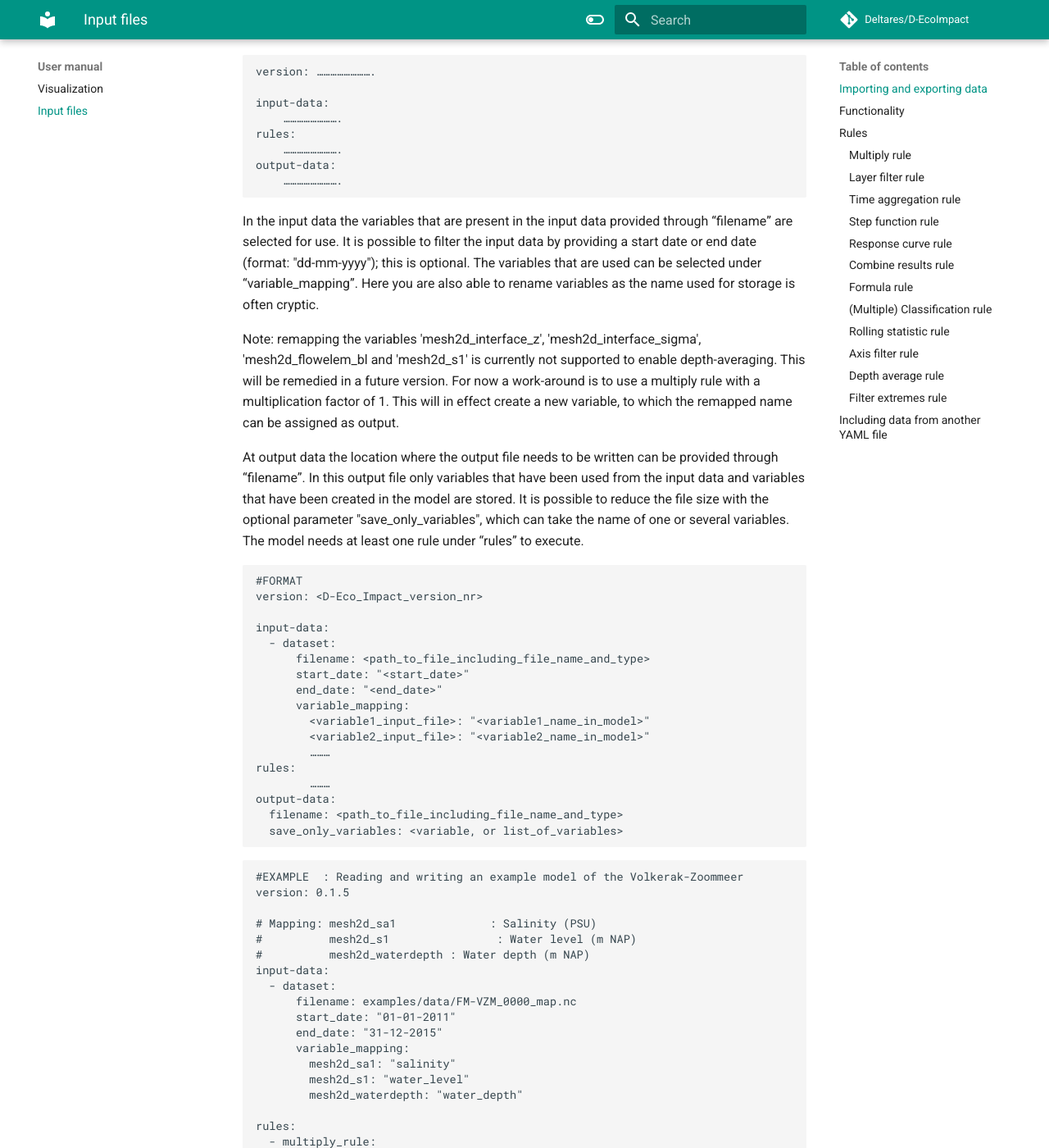
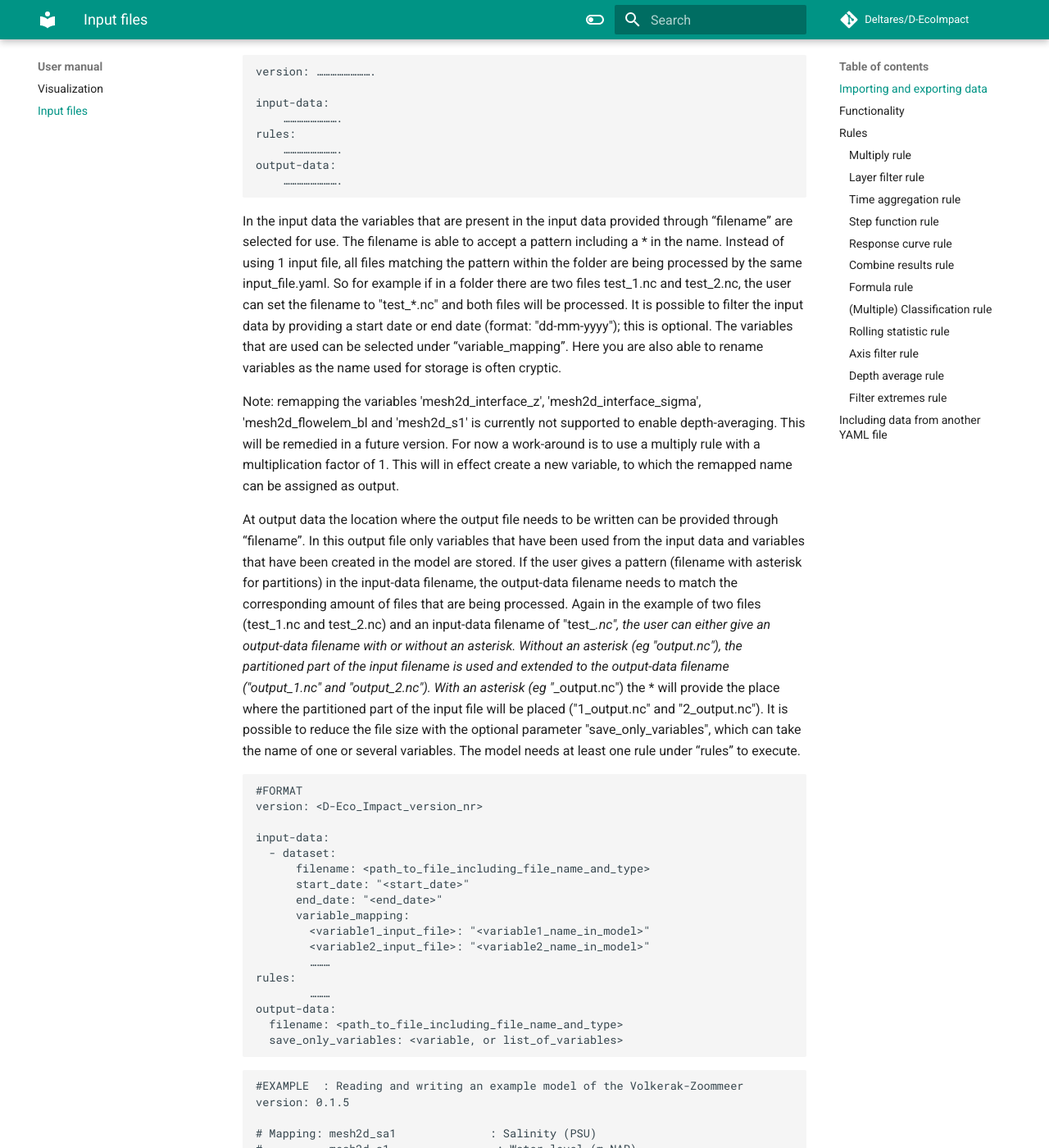
Before and after one commit to Deltares/D-EcoImpact, an MkDocs documentation site: the page built from docs/manual/input.md, in a window 1280 px wide and 1400 px high, scrolled down 472 px. Shown: the whole window at 82% size. Built offline with MkDocs 1.6.1 and Material for MkDocs 9.7.7, drawn with Linux system fonts in a browser that asks for light colours; comment, search, counter and statistics services are not loaded; the version menu is left out.

Commit message:
update documentation

````diff
--- a/docs/manual/input.md
+++ b/docs/manual/input.md
@@ -17,11 +17,11 @@ output-data:
 	…………………….
 ```
 
-In the input data the variables that are present in the input data provided through “filename” are selected for use. It is possible to filter the input data by providing a start date or end date (format: "dd-mm-yyyy"); this is optional. The variables that are used can be selected under “variable_mapping”. Here you are also able to rename variables as the name used for storage is often cryptic.
+In the input data the variables that are present in the input data provided through “filename” are selected for use. The filename is able to accept a pattern including a * in the name. Instead of using 1 input file, all files matching the pattern within the folder are being processed by the same input_file.yaml. So for example if in a folder there are two files test_1.nc and test_2.nc, the user can set the filename to "test_*.nc" and both files will be processed. It is possible to filter the input data by providing a start date or end date (format: "dd-mm-yyyy"); this is optional. The variables that are used can be selected under “variable_mapping”. Here you are also able to rename variables as the name used for storage is often cryptic.
 
 Note: remapping the variables 'mesh2d_interface_z', 'mesh2d_interface_sigma', 'mesh2d_flowelem_bl and 'mesh2d_s1' is currently not supported to enable depth-averaging. This will be remedied in a future version. For now a work-around is to use a multiply rule with a multiplication factor of 1. This will in effect create a new variable, to which the remapped name can be assigned as output.
 
-At output data the location where the output file needs to be written can be provided through “filename”. In this output file only variables that have been used from the input data and variables that have been created in the model are stored. It is possible to reduce the file size with the optional parameter "save_only_variables", which can take the name of one or several variables.
+At output data the location where the output file needs to be written can be provided through “filename”. In this output file only variables that have been used from the input data and variables that have been created in the model are stored. If the user gives a pattern (filename with asterisk for partitions) in the input-data filename, the output-data filename needs to match the corresponding amount of files that are being processed. Again in the example of two files (test_1.nc and test_2.nc) and an input-data filename of "test_*.nc", the user can either give an output-data filename with or without an asterisk. Without an asterisk (eg "output.nc"), the partitioned part of the input filename is used and extended to the output-data filename ("output_1.nc" and "output_2.nc"). With an asterisk (eg "*_output.nc") the * will provide the place where the partitioned part of the input file will be placed ("1_output.nc" and "2_output.nc"). It is possible to reduce the file size with the optional parameter "save_only_variables", which can take the name of one or several variables.
 The model needs at least one rule under “rules” to execute.
 
 ```
````
